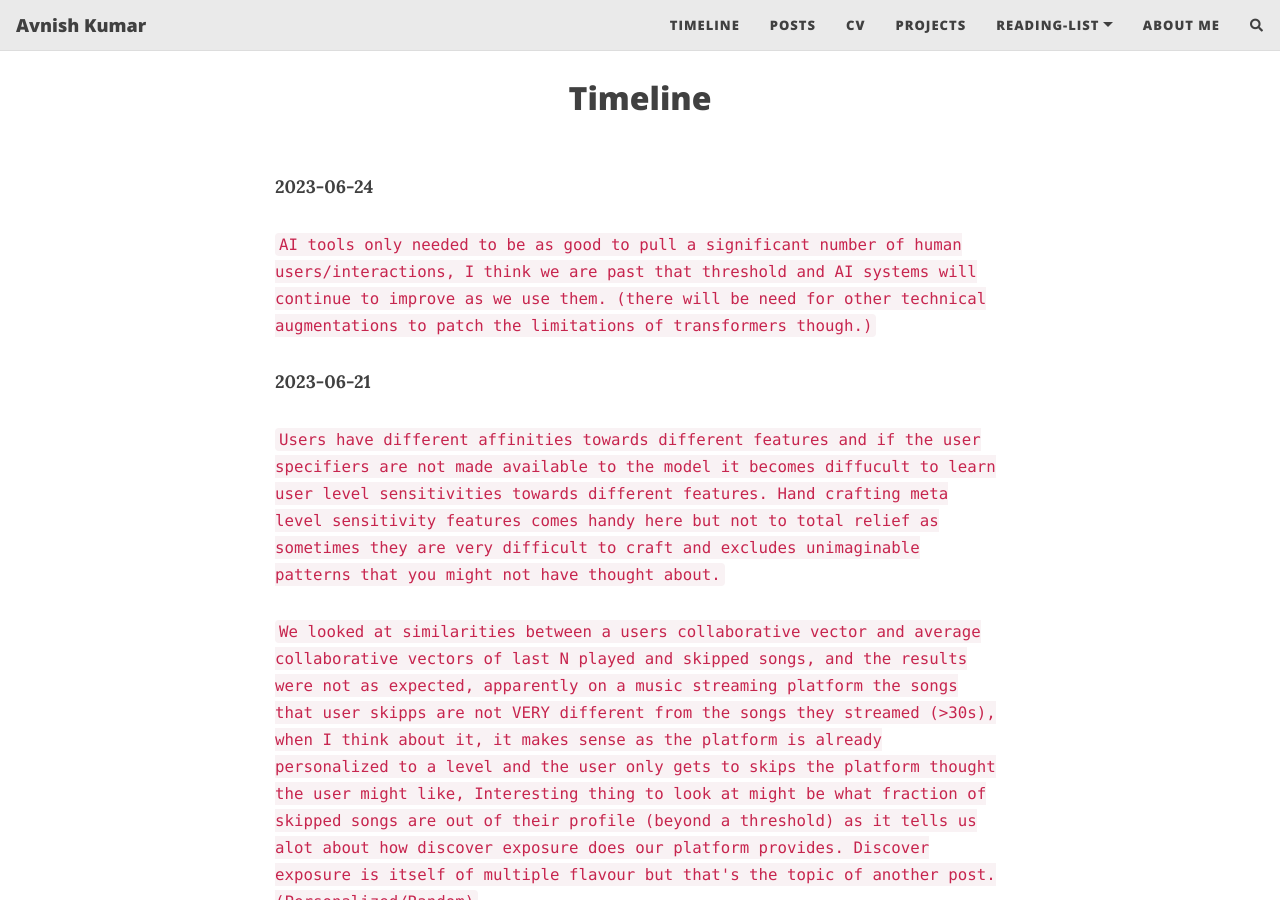
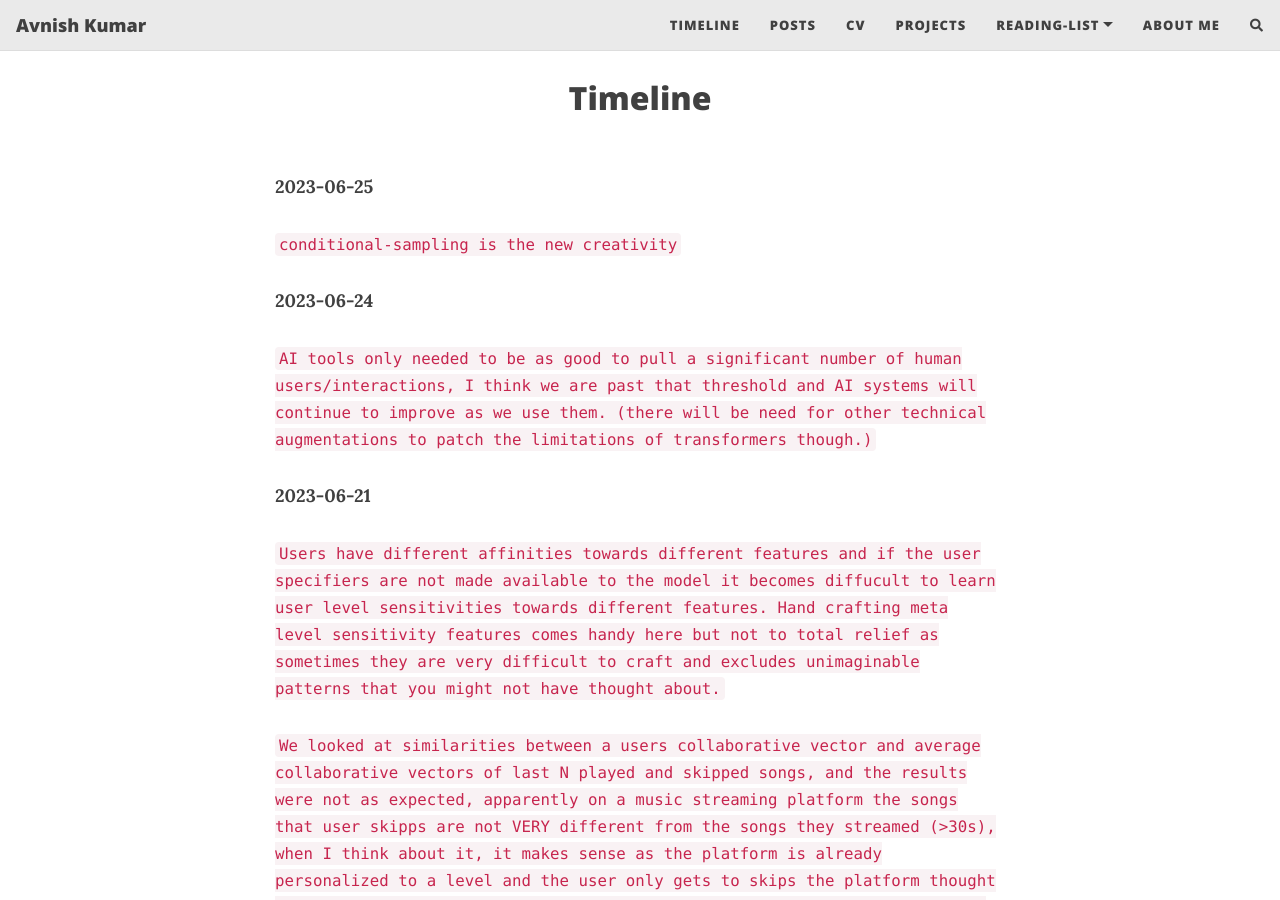
Before and after one commit to kavnish/kavnish.github.io, a Jekyll site: the page built from pages/timeline.md, in a window 1280 px wide and 900 px high. Built offline with Jekyll 4.4.1, drawn with Linux system fonts in a browser that asks for light colours; nearby versions of some CDN libraries; comment, search, counter and statistics services are not loaded.

Commit message:
updated tl

```diff
--- a/pages/timeline.md
+++ b/pages/timeline.md
@@ -8,6 +8,11 @@ nav-short: true
 full-width: false
 published: true
 ---
+
+**2023-06-25**
+
+`conditional-sampling is the new creativity`
+
 
 **2023-06-24**
 
```
